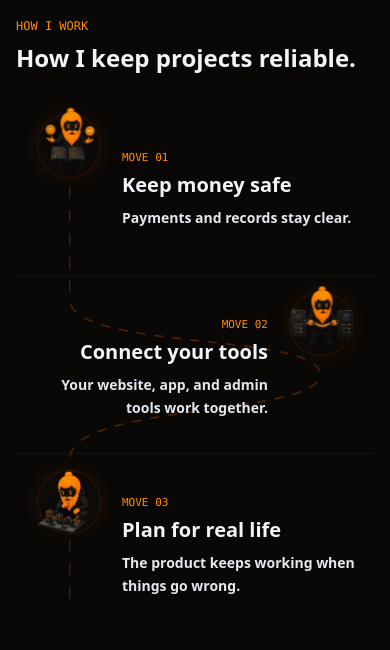
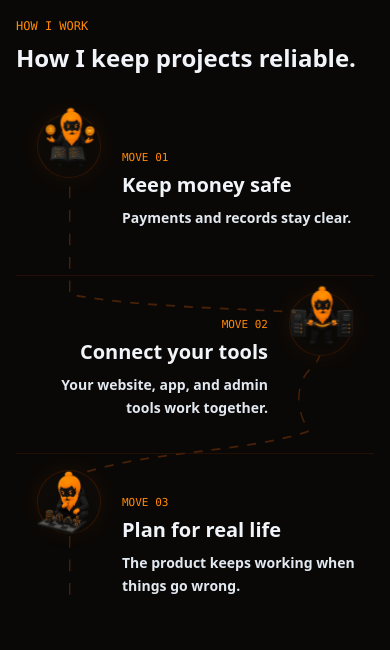
Before and after one commit to Senseiuc/my-portfolio, a React (Vite) app: page / in a window 390 px wide. Shown: the part 1140-1790 px from the top of the page. Built offline with nearby package versions, Linux system fonts and the light colour scheme.

Commit message:
Align mobile how I work path

```diff
--- a/src/App.tsx
+++ b/src/App.tsx
@@ -884,7 +884,7 @@ export default function App() {
           <div className="relative grid grid-cols-1 gap-0 md:grid-cols-3 md:gap-px md:border md:border-amber-950/60 md:bg-amber-950/60">
             <svg className="pointer-events-none absolute inset-y-8 left-0 right-0 z-0 h-[calc(100%-4rem)] w-full md:hidden" viewBox="0 0 100 100" preserveAspectRatio="none" aria-hidden="true">
               <path
-                d="M15 2 C15 22 15 28 15 36 C15 47 85 43 85 52 C85 61 15 58 15 70 C15 82 15 92 15 100"
+                d="M15 2 L15 35 C36 38 69 38 82 39 C87 41 87 48 82 51 C78 54 78 60 82 64 C63 69 35 68 15 74 L15 100"
                 fill="none"
                 stroke="rgba(146, 64, 14, 0.46)"
                 strokeDasharray="2.5 2.5"
```
